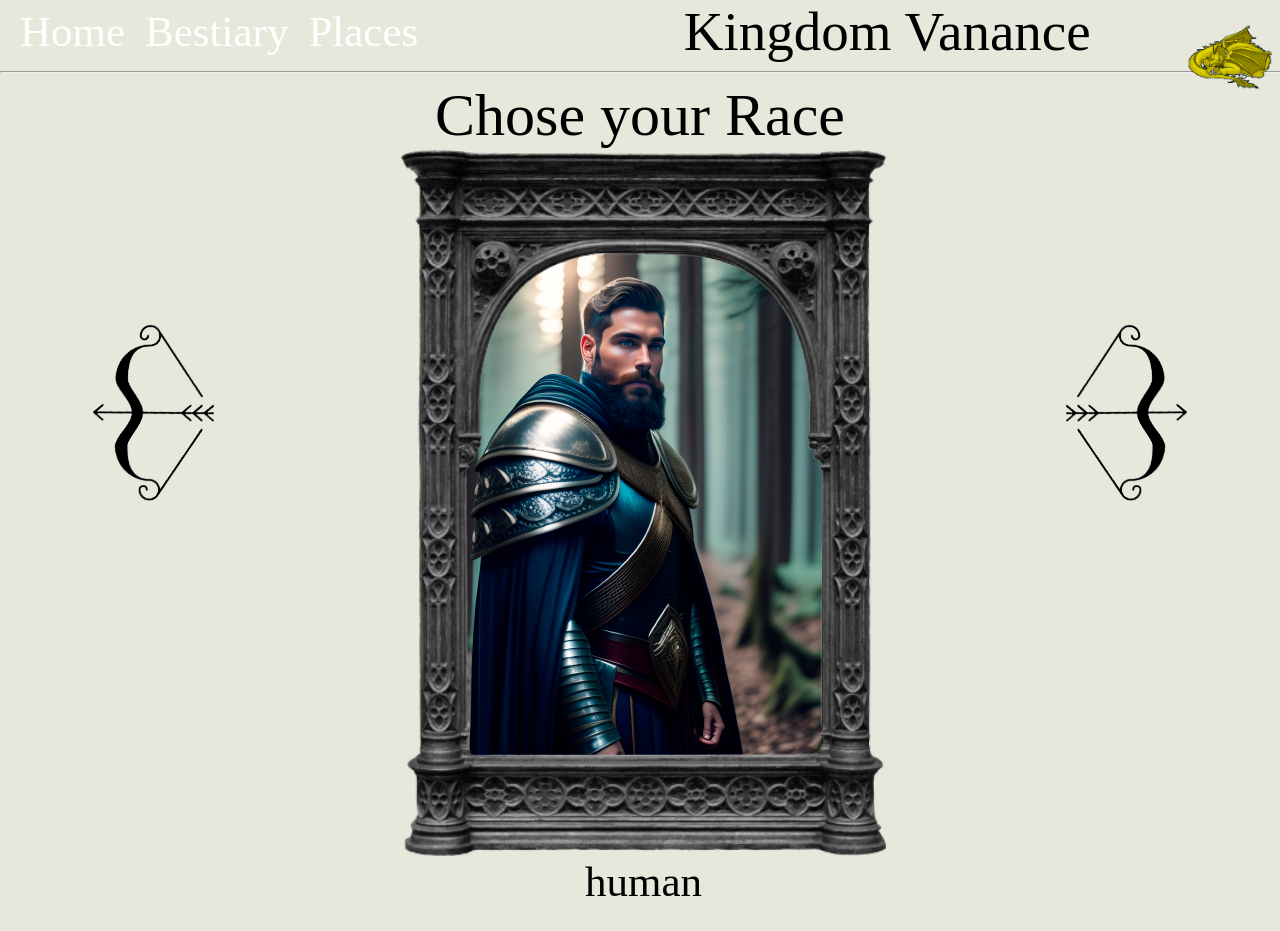
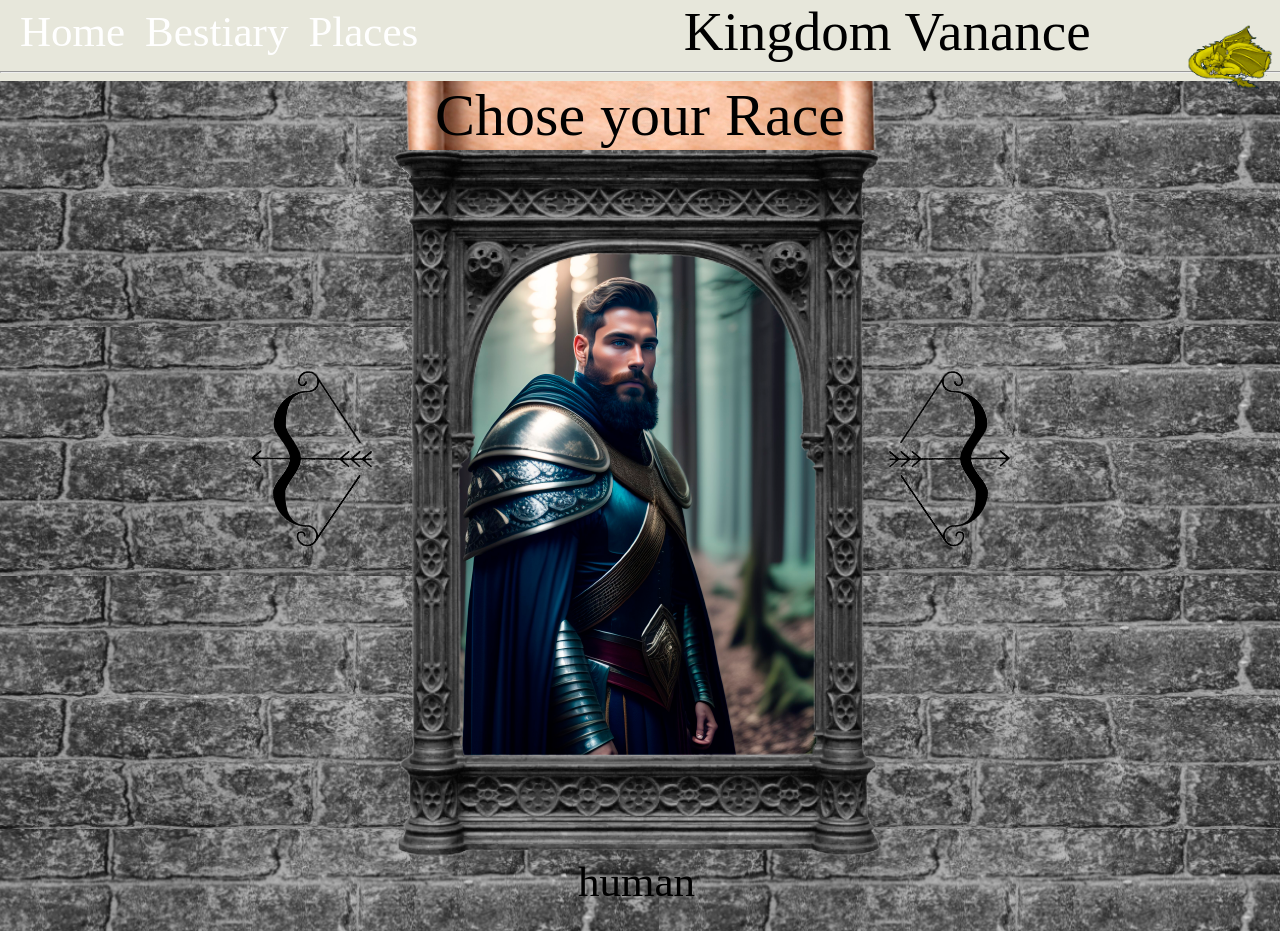
Before and after one commit to PauloVitorMartins/RPGFANTASY, a React (Create React App) app: page / in a window 1280 px wide. Built offline with nearby package versions, Linux system fonts and the light colour scheme; a web font is replaced by a local one.

Commit message:
funcional

```diff
--- a/src/css/header.css
+++ b/src/css/header.css
@@ -32,6 +32,9 @@
  display: flex;
  font-family: kingdom;
  justify-content: center;
+ background-image: url('../images/pergaminhoTitle.png');
+ background-repeat: no-repeat;
+ background-position: 50%;
  padding-left: 0;
  color: black;
 }
--- a/src/css/home.css
+++ b/src/css/home.css
@@ -18,7 +18,20 @@
 
   }
 
+  .wall {
+    background-image: url('../images/wall.png');
+  }
+
+  .disp {
+    padding-right: 1.5%;
+    display: flex;
+    flex-direction: row;
+    align-items: center;
+    justify-content: center;
+  }
+
   button {
+    padding-top: 20%;
     display: flex;
     align-items: center;
     margin-top: 20%;
--- a/src/pages/Home.js
+++ b/src/pages/Home.js
@@ -30,13 +30,17 @@ export default function Home () {
       <Header />
       <hr className='underBar'></hr>
       <div className='underUnderBar'>
+      <div className='wall'>
       <Chose />
+      <div className='disp'>
       <div className='imageDivs'>
-      <button onClick={funcSet}><img className="arrowB" src={leftArrow}/></button>
+      <button id='r' onClick={funcSetSub}><img className="arrowB" src={leftArrow}/></button>
       {whoExibs === 1 &&<ImagesRace imageRace={elfFlag} link={elf} race='elf'/>}
       {whoExibs === 0 && <ImagesRace imageRace={humanFlag} link={human} race='human'/>}
       {whoExibs === 2 &&<ImagesRace imageRace={orcFlag} link={orc} race='orc'/>}
-      <button onClick={funcSetSub}><img className="arrowB" src={rightArrow} /></button>
+      <button id='l' onClick={funcSet}><img className="arrowB" src={rightArrow} /></button>
+      </div>
+      </div>
       </div>
       </div>
     </div>
```
Also changed, not shown: src/images/wall.png (added).
